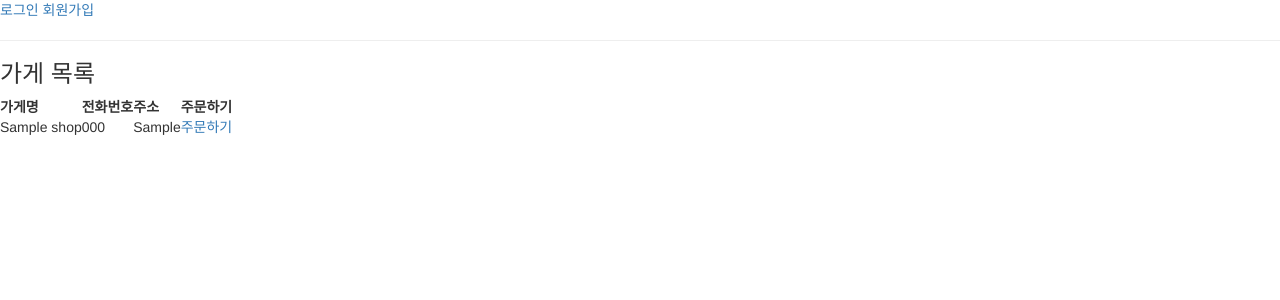
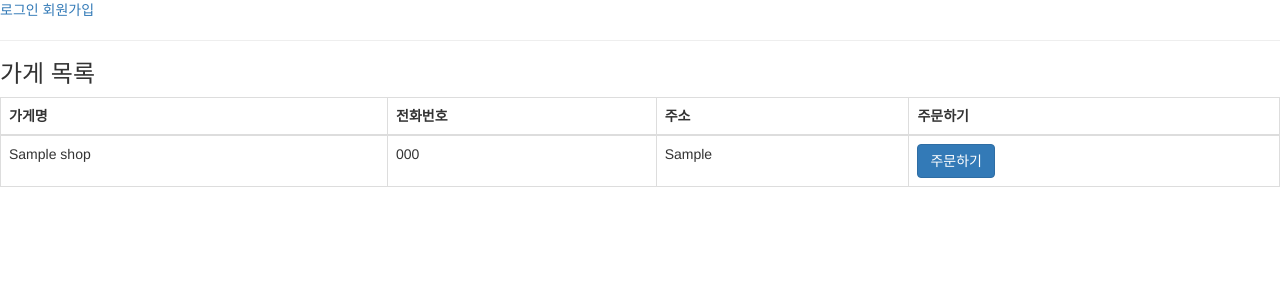
Before and after one commit to heeinso/baemin-practice, a Django app: page /baemin/ in a window 1280 px wide. Shown: the top 300 px of the page. Run offline with Django 3.2, Linux system fonts and the light colour scheme; tables that the repository leaves empty hold one stand-in row (values such as "Sample post"); some libraries are stand-ins or nearby versions.

Commit message:
Implement shop list

```diff
--- a/baemin/templates/baemin/index.html
+++ b/baemin/templates/baemin/index.html
@@ -3,7 +3,7 @@
 {% block content %}
   <h3>가게 목록</h3>
 
-  <table>
+  <table class="table table-bordered table-hover">
       <thead>
           <tr>
               <th>가게명</th>
@@ -18,7 +18,7 @@
               <td>{{ shop.name }}</td>
               <td>{{ shop.tel }}</td>
               <td>{{ shop.addr }}</td>
-              <td><a href="#">주문하기</a></td>
+              <td><a href="#" class="btn btn-primary">주문하기</a></td>
           </tr>
           {% endfor %}
       </tbody>
```
